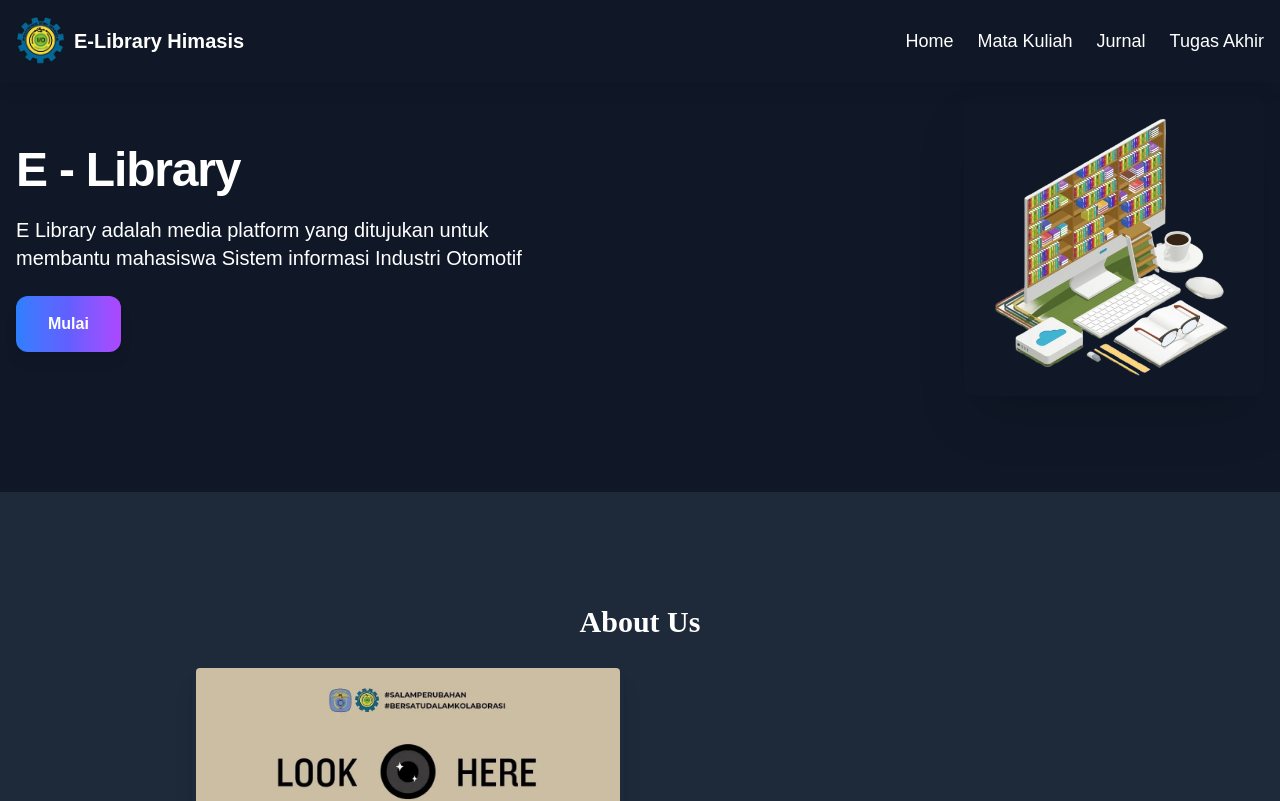
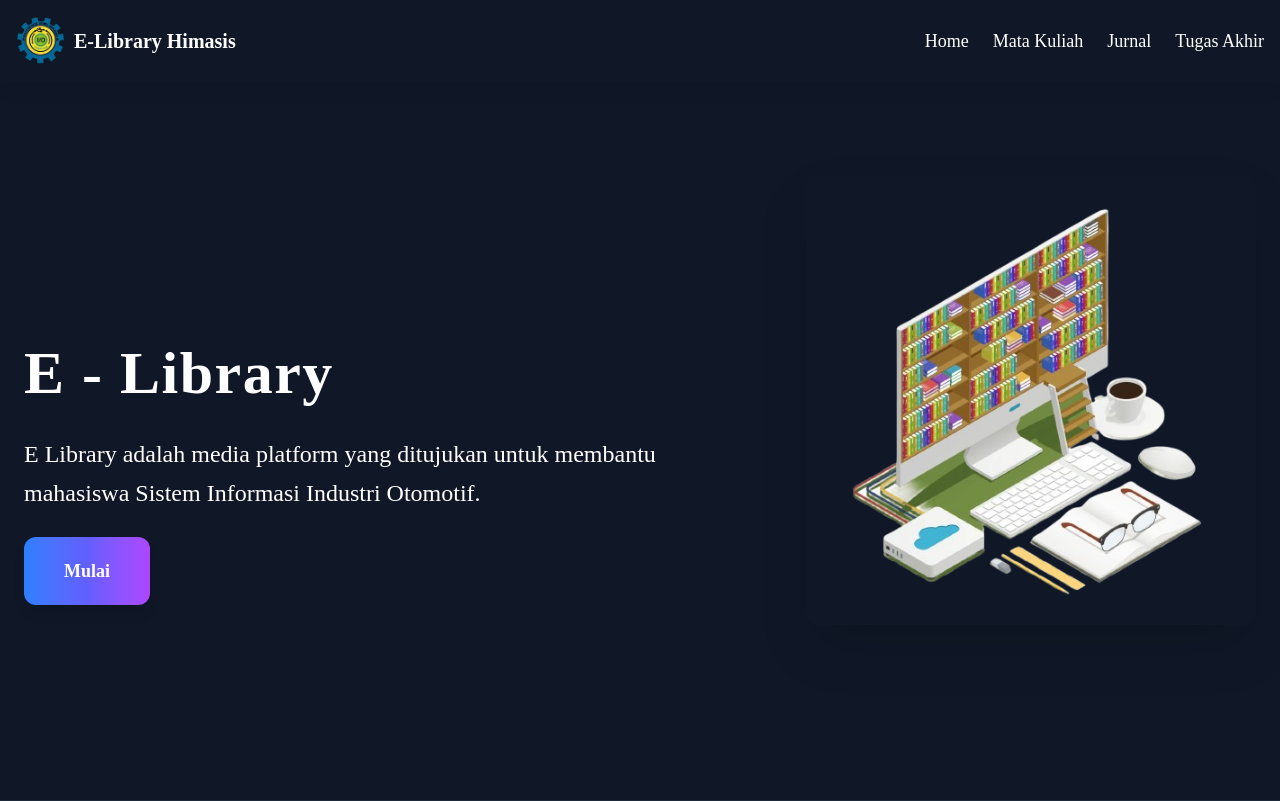
Before and after one commit to himasisakademik/elib-himasis, a Next.js app: page / in a window 1280 px wide. Shown: the top 801 px of the page. Built offline with nearby package versions, Linux system fonts and the light colour scheme; no server answers.

Commit message:
feat: added .env.local.example

```diff
--- a/app/layout.tsx
+++ b/app/layout.tsx
@@ -25,9 +25,8 @@ export default function RootLayout({
   children: React.ReactNode;
 }>) {
   return (
-    <html lang="en">
-      <body className={`scroll-smooth ${clashDisplay.variable} ${spaceGrotesk.variable}`}>
-        {/* Tambahkan SessionProvider di sini */}
+    <html lang="en" className="overflow-x-hidden">
+      <body className={`scroll-smooth overflow-x-hidden ${clashDisplay.variable} ${spaceGrotesk.variable}`}>
         <SessionProvider>{children}</SessionProvider>
       </body>
     </html>
--- a/components/AboutUs.tsx
+++ b/components/AboutUs.tsx
@@ -17,7 +17,7 @@ const AboutUs = () => {
             />
           </div>
           <div className="w-full md:w-1/2">
-            <p className="text-lg text-gray-600 font-[--font-geist-sans]">
+            <p className="text-2xl text-gray-600 font-[--font-geist-sans]">
               Himasis E-library is dedicated to providing access to academic resources for students in the Himasis community. We strive to
               make learning easier and more efficient with our vast collection of educational materials.
             </p>
--- a/components/Header.tsx
+++ b/components/Header.tsx
@@ -15,15 +15,15 @@ const Header = () => {
         {/* Logo */}
         <div className="flex items-center space-x-2">
           <Image src="/himasis.png" alt="Logo" width={50} height={50} />
-          <h1 className="text-xl font-bold">E-Library Himasis</h1>
+          <h1 className="text-xl font-bold font-[--font-geist-sans]">E-Library Himasis</h1>
         </div>
 
         {/* Navigation for Large Screens */}
         <nav className="hidden lg:flex space-x-6 text-lg">
-          <Link href="/" className="hover:text-blue-400">Home</Link>
-          <Link href="/library/search/matkul" className="hover:text-blue-400">Mata Kuliah</Link>
-          <Link href="/library/search/jurnal" className="hover:text-blue-400">Jurnal</Link>
-          <Link href="/library/search/tugas-akhir" className="hover:text-blue-400">Tugas Akhir</Link>
+          <Link href="/" className="hover:text-blue-400 font-[--font-geist-sans]">Home</Link>
+          <Link href="/library/search/matkul" className="hover:text-blue-400 font-[--font-geist-sans]">Mata Kuliah</Link>
+          <Link href="/library/search/jurnal" className="hover:text-blue-400 font-[--font-geist-sans]">Jurnal</Link>
+          <Link href="/library/search/tugas-akhir" className="hover:text-blue-400 font-[--font-geist-sans]">Tugas Akhir</Link>
         </nav>
 
         {/* Mobile Menu Button */}
@@ -35,16 +35,18 @@ const Header = () => {
       </div>
 
       {/* Mobile Menu */}
-      {menuOpen && (
-        <div className="lg:hidden absolute top-16 left-0 w-full bg-gray-800 shadow-md p-4">
-          <nav className="flex flex-col space-y-4 text-center">
-            <Link href="/" className="hover:text-blue-400" onClick={toggleMenu}>Home</Link>
-            <Link href="/library/search/matkul" className="hover:text-blue-400" onClick={toggleMenu}>Mata Kuliah</Link>
-            <Link href="/library/search/jurnal" className="hover:text-blue-400" onClick={toggleMenu}>Jurnal</Link>
-            <Link href="/library/search/tugas-akhir" className="hover:text-blue-400" onClick={toggleMenu}>Tugas Akhir</Link>
-          </nav>
-        </div>
-      )}
+      <div
+        className={`absolute top-14 left-0 w-full bg-gray-800 transition-all duration-300 ease-in-out ${
+          menuOpen ? "max-h-screen opacity-100" : "max-h-0 opacity-0"
+        } overflow-hidden`}
+      >
+        <nav className="flex flex-col space-y-3 p-4 text-center">
+          <Link href="/" className="py-2 hover:bg-gray-700 rounded-md" onClick={toggleMenu}>Home</Link>
+          <Link href="/library/search/matkul" className="py-2 hover:bg-gray-700 rounded-md" onClick={toggleMenu}>Mata Kuliah</Link>
+          <Link href="/library/search/jurnal" className="py-2 hover:bg-gray-700 rounded-md" onClick={toggleMenu}>Jurnal</Link>
+          <Link href="/library/search/tugas-akhir" className="py-2 hover:bg-gray-700 rounded-md" onClick={toggleMenu}>Tugas Akhir</Link>
+        </nav>
+      </div>
     </header>
   );
 };
--- a/components/HomePage.tsx
+++ b/components/HomePage.tsx
@@ -3,7 +3,6 @@ import React, { useEffect } from "react";
 import AOS from "aos";
 import "aos/dist/aos.css";
 import Image from "next/image";
-
 import Logo from "../public/akademik_home.png";
 
 const HomePage = () => {
@@ -25,33 +24,33 @@ const HomePage = () => {
 
   return (
     <section
-      className="bg-gray-900 text-white flex items-center justify-center py-24 px-4"
-      data-aos="fade-up"
-      data-aos-duration="1500"
-    >
-      <div className="flex flex-col md:flex-row items-center justify-between space-y-8 md:space-y-0 md:space-x-8 w-full max-w-screen-xl">
-        <div className="text-center md:text-left">
-          <h1 className="text-5xl font-extrabold mb-4 tracking-tight leading-tight">
+  className="bg-gray-900 text-white flex items-center justify-center h-screen min-h-screen w-full px-6 overflow-hidden"
+  data-aos="fade-up"
+  data-aos-duration="1500"
+>
+  <div className="flex flex-col md:flex-row items-center justify-between w-full max-w-7xl">
+        {/* Bagian Kiri: Judul, Deskripsi, Button */}
+        <div className="text-center md:text-left space-y-6">
+          <h1 className="mt-35 text-6xl font-extrabold leading-tight tracking-wide font-[--font-geist-sans]">
             E - Library
           </h1>
-          <p className="text-xl mb-6 max-w-lg mx-auto md:mx-0">
-            E Library adalah media platform yang ditujukan untuk membantu mahasiswa Sistem informasi Industri Otomotif
+          <p className="text-2xl max-w-2xl mx-auto md:mx-0 leading-relaxed font-[--font-geist-sans]">
+            E Library adalah media platform yang ditujukan untuk membantu mahasiswa Sistem Informasi Industri Otomotif.
           </p>
           <button
             onClick={scrollToCategory}
-            className="bg-gradient-to-r from-blue-500 via-indigo-500 to-purple-500 text-white font-semibold px-8 py-4 rounded-xl shadow-lg transform transition-all hover:scale-105 hover:shadow-xl focus:outline-none focus:ring-4 focus:ring-indigo-500"
+            className="bg-gradient-to-r from-blue-500 via-indigo-500 to-purple-500 text-white text-lg font-semibold px-10 py-5 rounded-xl shadow-lg transition-all hover:scale-105 hover:shadow-2xl focus:outline-none focus:ring-4 focus:ring-indigo-500 font-[--font-geist-sans]"
           >
             Mulai
           </button>
         </div>
 
-        <div className="flex justify-center md:justify-end">
+        {/* Bagian Kanan: Gambar */}
+        <div className="flex justify-center md:justify-end mt-10 md:mt-0">
           <Image
             src={Logo}
-            alt="Logo"
-            className="rounded-xl shadow-2xl"
-            width={300}
-            height={300}
+            alt="E-Library Illustration"
+            className="rounded-xl shadow-2xl w-[450px] h-auto"
             data-aos="fade-left"
             data-aos-duration="2000"
           />
```
